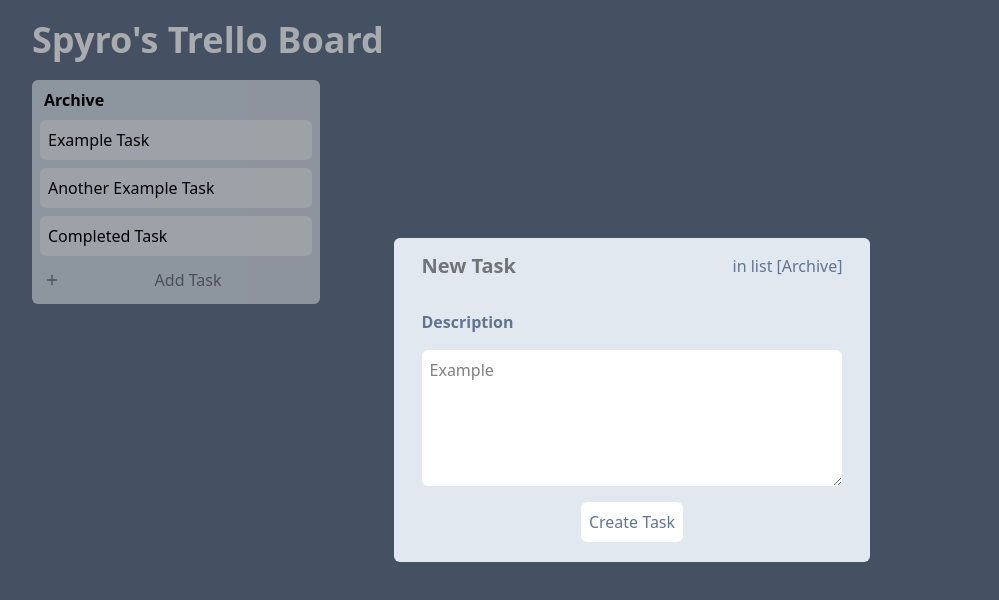
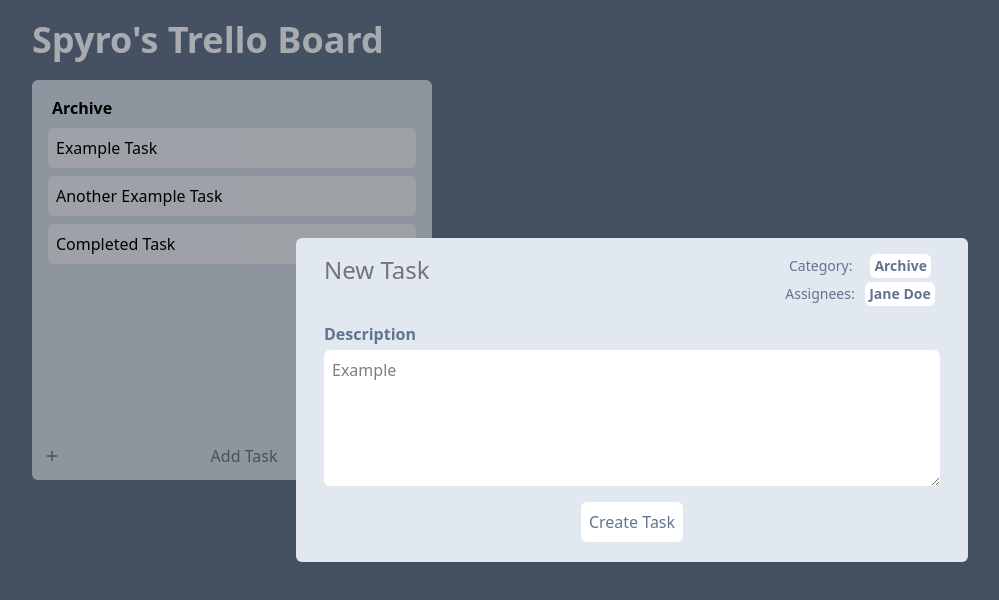
Before and after one commit to sarisman84/vite-react-todo, a React (Vite) app: page / in a window 1280 px wide. Both pictures are taken after a click on the button "Add Task". Shown: the top 600 px of the page, without its empty margins (8-1007 px from the left). Built offline with nearby package versions, Linux system fonts and the light colour scheme.

Commit message:
Refined the Create Task Modal. Added some tag information on the assigned user and the category the task is created in.

```diff
--- a/src/App.tsx
+++ b/src/App.tsx
@@ -1,8 +1,9 @@
-import CategoryBlock from "./components/category/block";
+
 import useTask from "./hooks/useTask";
 import useCategory from "./hooks/useCategory";
 import type { Task } from "./data/task";
 import useUser from "./hooks/useUser";
+import CategoryBlock from "./components/core/category/block";
 
 function _getTasksByCategory(tasks: Task[], id: number) {
   return tasks.filter((task) => task.category_id === id);
@@ -26,6 +27,7 @@
             category={category}
             updateCategoryTitle={catData.updateCategoryTitle}
             onTaskCreate={taskData.createItem}
+            currentUser={userData.users[0]}
           />
         ))}
       </div>
--- a/src/components/category/block.tsx
+++ /dev/null
@@ -1,31 +0,0 @@
-import type { Category } from "../../data/category";
-import type { OnTaskCreate, Task } from "../../data/task";
-import TaskEntry from "../task/entry";
-import TaskAddEntry from "../task/add-entry";
-import CategoryTitle from "./title";
-
-interface CategoryBlockContext {
-  entries: Task[];
-  category: Category;
-  updateCategoryTitle: (title: string, id: number) => void;
-  onTaskCreate: OnTaskCreate;
-}
-
-function CategoryBlock(ctx: CategoryBlockContext) {
-  return (
-    <div className="bg-slate-300 rounded-md p-2 max-w-2xs space-y-2">
-      <CategoryTitle
-        category={ctx.category}
-        updateTitle={ctx.updateCategoryTitle}
-      />
-      {ctx.entries.map((task) => (
-        <div key={task.id}>
-          <TaskEntry key={task.id} task={task} />
-        </div>
-      ))}
-      <TaskAddEntry category={ctx.category} onTaskCreate={ctx.onTaskCreate}/>
-    </div>
-  );
-}
-
-export default CategoryBlock;
--- /dev/null
+++ b/src/components/core/category/block.tsx
@@ -0,0 +1,39 @@
+import type { Category } from "../../../data/category";
+import type { Task, OnTaskCreate } from "../../../data/task";
+import type { User } from "../../../data/user";
+import TaskAddEntry from "../task/add-entry";
+import TaskEntry from "../task/entry";
+import CategoryTitle from "./title";
+
+interface CategoryBlockContext {
+  entries: Task[];
+  category: Category;
+  currentUser: User;
+  updateCategoryTitle: (title: string, id: number) => void;
+  onTaskCreate: OnTaskCreate;
+}
+
+function CategoryBlock(ctx: CategoryBlockContext) {
+  return (
+    <div className="flex flex-col p-2 space-y-2 w-100 min-h-100 max-h-full overflow-y-auto bg-slate-300 rounded-md justify-between">
+      <div className="p-2 space-y-2">
+        <CategoryTitle
+          category={ctx.category}
+          updateTitle={ctx.updateCategoryTitle}
+        />
+        {ctx.entries.map((task) => (
+          <div key={task.id}>
+            <TaskEntry key={task.id} task={task} />
+          </div>
+        ))}
+      </div>
+      <TaskAddEntry
+        category={ctx.category}
+        onTaskCreate={ctx.onTaskCreate}
+        user={ctx.currentUser}
+      />
+    </div>
+  );
+}
+
+export default CategoryBlock;
--- a/src/components/category/title.tsx
+++ b/src/components/core/category/title.tsx
@@ -1,6 +1,7 @@
 import { useState } from "react";
-import type { Category } from "../../data/category";
-import { archive_id } from "../../hooks/useCategory";
+import type { Category } from "../../../data/category";
+import { archive_id } from "../../../hooks/useCategory";
+
 
 interface CategoryTitleContext {
   category: Category;
--- a/src/components/task/add-entry.tsx
+++ b/src/components/core/task/add-entry.tsx
@@ -1,14 +1,18 @@
 import { Plus } from "lucide-react";
-import type { OnTaskCreate } from "../../data/task";
+import type { OnTaskCreate } from "../../../data/task";
 import { useState } from "react";
 import { DialogBackdrop, DialogPanel, Dialog } from "@headlessui/react";
-import type { Category } from "../../data/category";
+import type { Category } from "../../../data/category";
+import type { User } from "../../../data/user";
+import TagList from "../../elements/tag-list";
+import SideBarRight from "../../elements/side-bar/side-bar-right";
 
 const title_input: number = 0;
 const desc_input: number = 1;
 const empty_inputs: string[] = ["", ""];
 
 interface TaskAddEntryContext {
+  user: User;
   category: Category;
   onTaskCreate: OnTaskCreate;
 }
@@ -43,10 +47,12 @@
     setDialogOpenState(false);
   }
 
+  const tag_category: string = "Category";
+
   return (
     <>
       <div>
-        <div className="flex items-center gap-1">
+        <div className="flex justify-center gap-1">
           <button
             onClick={() => setDialogOpenState(true)}
             className="flex items-center gap-2 rounded-md p-1 hover:bg-slate-400 hover:border-slate-200 grow"
@@ -63,19 +69,21 @@
       >
         <DialogBackdrop className="fixed inset-0 bg-black/30" />
         <div className="fixed inset-0 flex w-screen items-center justify-center p-4">
-          <DialogPanel className="max-w-lg bg-slate-200 rounded-md px-7 pb-5 space-y-4">
-            <form className="flex gap-2">
+          <DialogPanel className="w-2xl bg-slate-200 rounded-md px-7 pb-5 space-y-4">
+            <div className="flex justify-between w-full pt-4 text-2xl">
               <input
                 value={inputs[title_input]}
                 onChange={(e) => _updateInput(title_input, e.target.value)}
                 placeholder="New Task"
-                className="flex rounded-md bg-slate-200 py-3 font-bold text-xl"
+                className="font-medium self-start"
               />
-              <label className="text-slate-500 font-medium py-4">
-                in list [{ctx.category.title}]
-              </label>
-            </form>
-            <p className="text-slate-500 font-bold ">Description</p>
+              <div className="flex flex-col space-y-1">
+                <TagList title={"Category"} tag={ctx.category.title} />
+                <TagList title={"Assignees"} tag={ctx.user.name} />
+              </div>
+            </div>
+
+            <p className="text-slate-500 font-bold h-3">Description</p>
             <form className="flex gap-2 items-center grow">
               <textarea
                 value={inputs[desc_input]}
--- a/src/components/task/entry.tsx
+++ b/src/components/core/task/entry.tsx
@@ -1,4 +1,4 @@
-import type { Task } from "../../data/task";
+import type { Task } from "../../../data/task";
 
 interface TaskEntryContext {
   task: Task;
--- /dev/null
+++ b/src/components/elements/tag-list.tsx
@@ -0,0 +1,17 @@
+interface TagListContext {
+  title: string;
+  tag: string;
+}
+
+function TagList(ctx: TagListContext) {
+  return (
+    <p className="flex justify-around w-40 text-slate-500 text-sm items-center">
+      {ctx.title}:
+      <label className="bg-white rounded-md py-0.5 px-1 font-bold">
+        {ctx.tag}
+      </label>
+    </p>
+  );
+}
+
+export default TagList;
--- a/src/hooks/useCategory.ts
+++ b/src/hooks/useCategory.ts
@@ -10,7 +10,7 @@
 function useCategory() {
   const [categories, setCategories] = useState(_tryLoadingStoredCategories());
   useEffect(() => {
-    localStorage.setItem(empty_array, JSON.stringify(categories));
+    localStorage.setItem(category_id, JSON.stringify(categories));
   }, [categories]);
 
   function _tryLoadingStoredCategories(): Category[] {
--- a/src/hooks/useTask.ts
+++ b/src/hooks/useTask.ts
@@ -19,7 +19,7 @@
   const [entries, setData] = useState(_tryLoadingTasks());
 
   useEffect(() => {
-    localStorage.setItem(empty_array, JSON.stringify(entries));
+    localStorage.setItem(task_id, JSON.stringify(entries));
   }, [entries]);
 
   function onItemUpdated(id: number, completed: boolean) {
```
